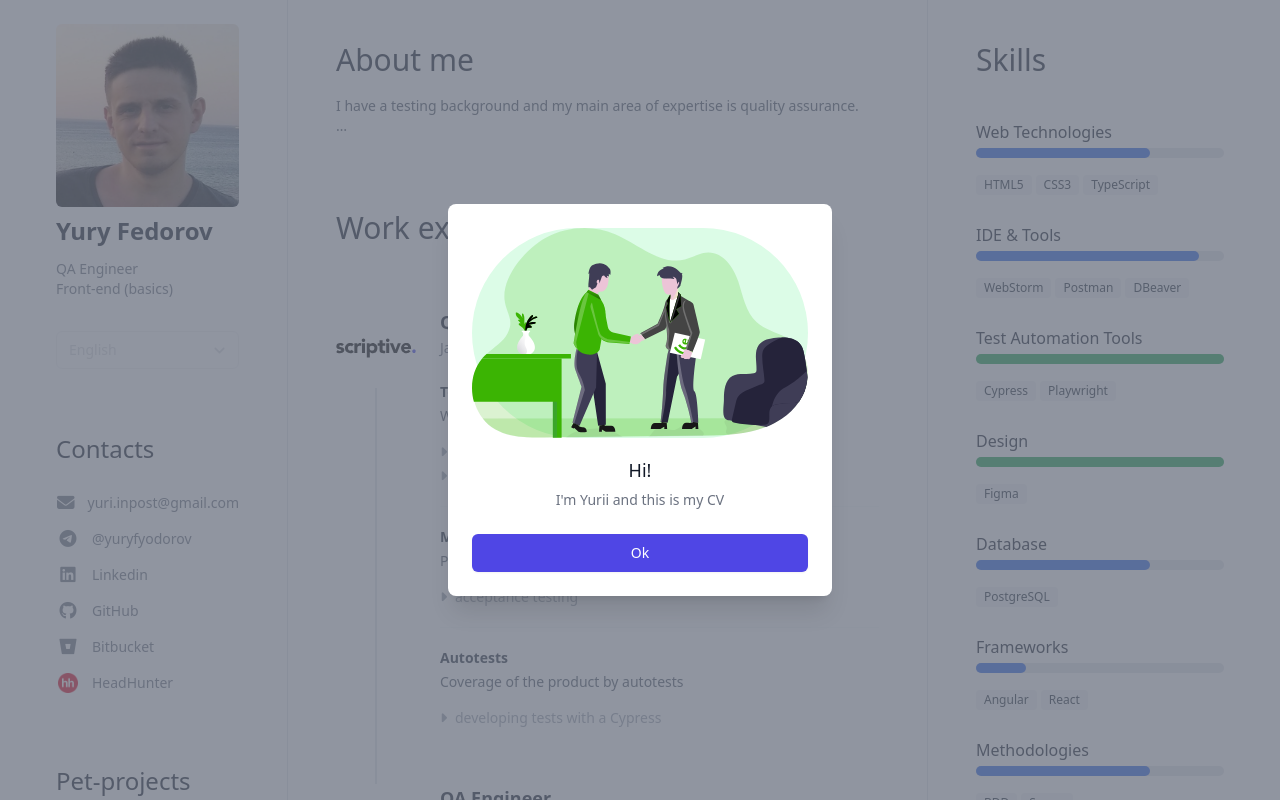
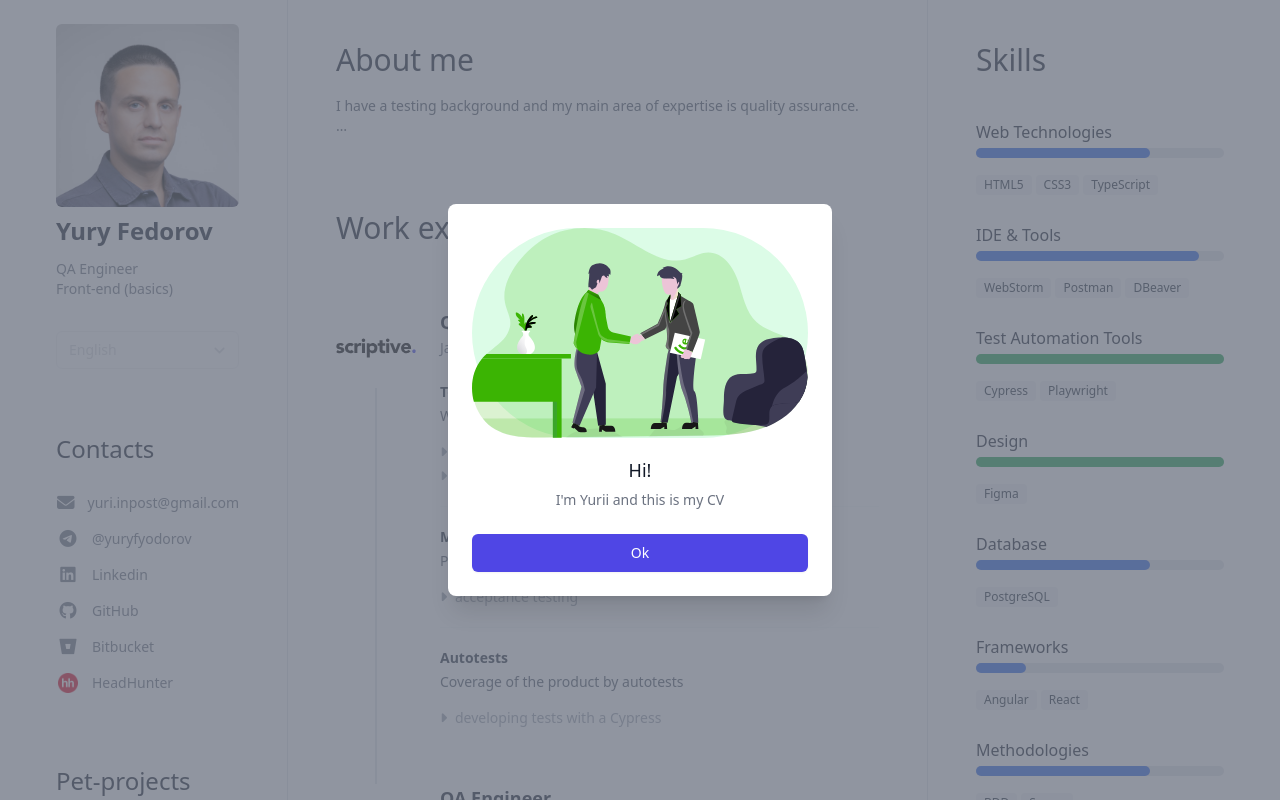
Before and after one commit to yurifyodorov/yurifyodorov.github.io, an Angular app: page / in a window 1280 px wide. Shown: the top 800 px of the page. Built offline with nearby package versions, Linux system fonts and the light colour scheme.

Commit message:
update photo

```diff
--- a/src/app/about/about.component.html
+++ b/src/app/about/about.component.html
@@ -2,7 +2,7 @@
   <div class="pb-5 flex xl:block">
       <img
         class="inline-block rounded-md w-20 md:w-48"
-        src="../../assets/images/avatar.jpeg"
+        src="../../assets/images/avatar.png"
         alt=""
       >
       <div class="mt-2 ml-4 xl:ml-0 max-w-xl text-sm text-gray-500">
```
Also changed, not shown: src/assets/images/avatar.jpeg (deleted), src/assets/images/avatar.png (added).
